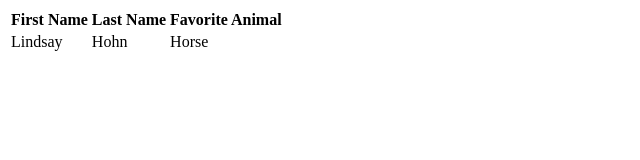
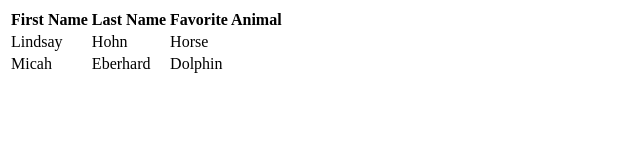
Before and after one commit to micah-eberhard/HTML_favorites, a plain HTML site: page favorites.html in a window 1280 px wide. Shown: the whole page, without its empty margins (0-640 px from the left). Drawn offline with Linux system fonts and the light colour scheme.

Commit message:
added my favorites
added my favorites

```diff
--- a/favorites.html
+++ b/favorites.html
@@ -13,6 +13,11 @@
           <td>Hohn</td>
           <td>Horse</td>
         </tr>
+        <tr>
+          <td>Micah</td>
+          <td>Eberhard</td>
+          <td>Dolphin</td>
+        </tr>
       </table>
     </body>
   </head>
```
